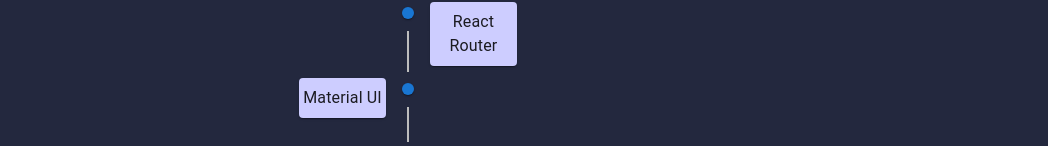
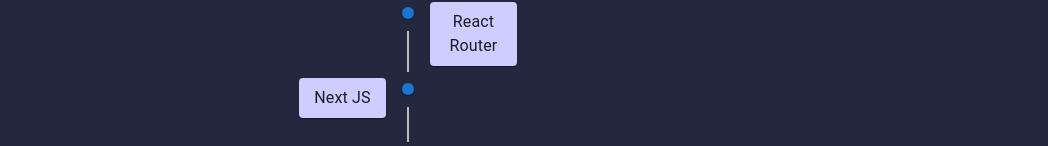
Before and after one commit to vinaykumar785557/portfolio-react, a React (Create React App) app: page /skills in a window 1280 px wide. Shown: the part 617-763 px from the top of the page, without its empty margins (232-1280 px from the left). Built offline with nearby package versions, Linux system fonts and the light colour scheme.

Commit message:
added latest skills to portfolio

```diff
--- a/src/data.js
+++ b/src/data.js
@@ -122,6 +122,7 @@
 	'React JS',
 	'Redux',
 	'React Router',
+	'Next JS',
 	'Material UI',
 	'Node Js',
 	'MongoDB',
```
